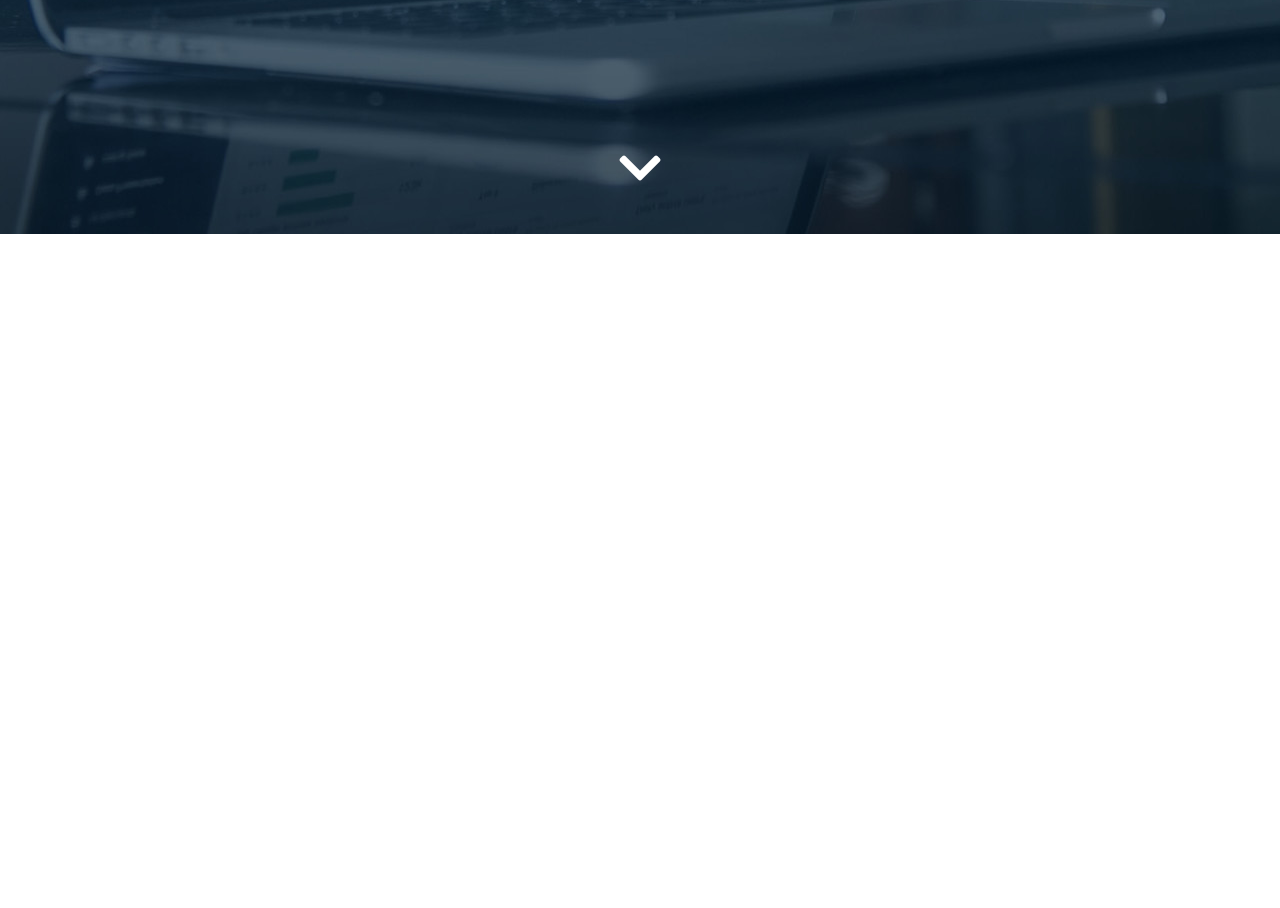
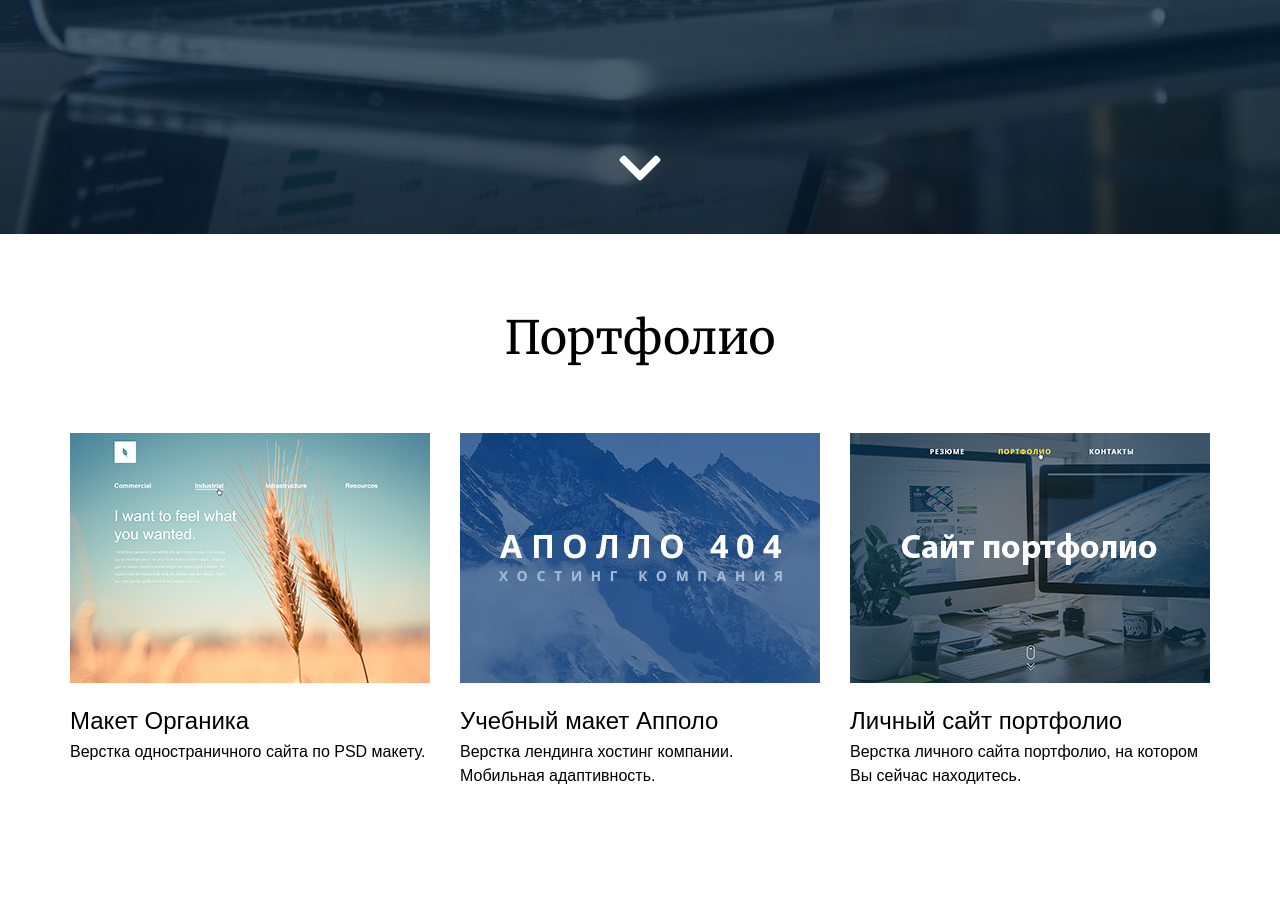
Before and after one commit to MaxSPB1975/Pracrice, a plain HTML site: page WebCademy/CreateSite/Урок1/index.html in a window 1280 px wide. Shown: the part 566-1474 px from the top of the page. Before the commit the page ends 800 px from the top, so only its background shows below. Drawn offline with nearby package versions, Linux system fonts and the light colour scheme; a web font is replaced by a local one.

Commit message:
корректировка по 3ему уроку. Верстка Портфолио

```diff
--- a/WebCademy/CreateSite/Урок1/css/main.css
+++ b/WebCademy/CreateSite/Урок1/css/main.css
@@ -1,12 +1,34 @@
-html {
+html,
+body {
   font-family: "PT Sans Caption", sans-serif;
   font-size: 16px;
   line-height: 1.5;
 }
-/*
-font-family: 'Merriweather', serif;
-font-family: 'PT Sans Caption', sans-serif;
-*/
+/* img {
+  display: inline-block;
+} */
+
+/* GRID */
+.container {
+  width: 1140px;
+  margin-left: auto;
+  margin-right: auto;
+}
+
+.row:after {
+  clear: both;
+  content: "";
+  display: table;
+}
+.col-4 {
+  width: 360px;
+  margin-right: 30px;
+  float: left;
+}
+.col-4:last-child {
+  margin-right: 0px;
+}
+
 /* Стили header */
 .header {
   background-color: #183246;
@@ -50,3 +72,46 @@ font-family: 'PT Sans Caption', sans-serif;
   bottom: 50px;
   left: 50%;
 }
+
+/* Стили Portfolio */
+.portflio {
+  padding-top: 70px;
+  padding-bottom: 100px;
+}
+
+.title {
+  font-size: 46px;
+  margin-bottom: 60px;
+  font-family: "Merriweather", serif;
+  text-align: center;
+}
+
+.portfolio-item {
+  margin-bottom: 20px;
+}
+
+.portfolio-item_image {
+  margin-bottom: 17px;
+}
+
+.portfolio-item_title {
+  font-size: 24px;
+  line-height: normal;
+  margin-bottom: 5px;
+}
+.portfolio-item_title a {
+  text-decoration: none;
+  color: #000;
+  border-bottom: 1px solid #fff;
+}
+
+.portfolio-item_title a:hover {
+  text-decoration: none;
+  color: #2162c7;
+  border-bottom: 1px solid rgba(33, 98, 199, 0.3);
+}
+
+.portfolio-item_text p {
+  margin-top: 0;
+  margin-bottom: 15px;
+}
--- a/WebCademy/CreateSite/Урок1/index.html
+++ b/WebCademy/CreateSite/Урок1/index.html
@@ -35,8 +35,61 @@
 
 	<!-- HEADER -->
 	<!-- PORTFOLIO -->
+	<div class="portflio">
+		<div class="container">
+			<div class="title">
+				Портфолио
+			</div>
+			<div class="row">
+				<!-- Работа в портфолио -->
+				<div class="col-4">
+					<div class="portfolio-item">
+						<div class="portfolio-item_image">
+							<img src="/img/portfolio/project_organica.jpg" alt="Органика">
+						</div>
+						<div class="portfolio-item_title">
+							<a href="#">Макет Органика</a>
+						</div>
+						<div class="portfolio-item_text">
+							<p>Верстка одностраничного сайта по PSD макету.</p>
+						</div>
+					</div>
+				</div>
+				<!-- / / Работа в портфолио -->
 
-
+				<!-- Работа в портфолио -->
+				<div class="col-4">
+					<div class="portfolio-item">
+						<div class="portfolio-item_image">
+							<img src="/img/portfolio/project_apollo.jpg" alt="Апполо">
+						</div>
+						<div class="portfolio-item_title">
+							<a href="#">Учебный макет Апполо</a>
+						</div>
+						<div class="portfolio-item_text">
+							<p>Верстка лендинга хостинг компании. Мобильная адаптивность.</p>
+						</div>
+					</div>
+				</div>
+				<!-- / / Работа в портфолио -->
+				<!-- Работа в портфолио -->
+				<div class="col-4">
+					<div class="portfolio-item">
+						<div class="portfolio-item_image">
+							<img src="/img/portfolio/project_portfolio.jpg" alt="Портфолио">
+						</div>
+						<div class="portfolio-item_title">
+							<a href="#">Личный сайт портфолио</a>
+						</div>
+						<div class="portfolio-item_text">
+							<p>Верстка личного сайта портфолио, на котором Вы сейчас находитесь.</p>
+						</div>
+					</div>
+				</div>
+				<!-- / / Работа в портфолио -->
+			</div>
+		</div>
+	</div>
 	<!-- PORTFOLIO -->
 	<!-- FOOTER -->
 
```
Also changed, not shown: 6 other files.
